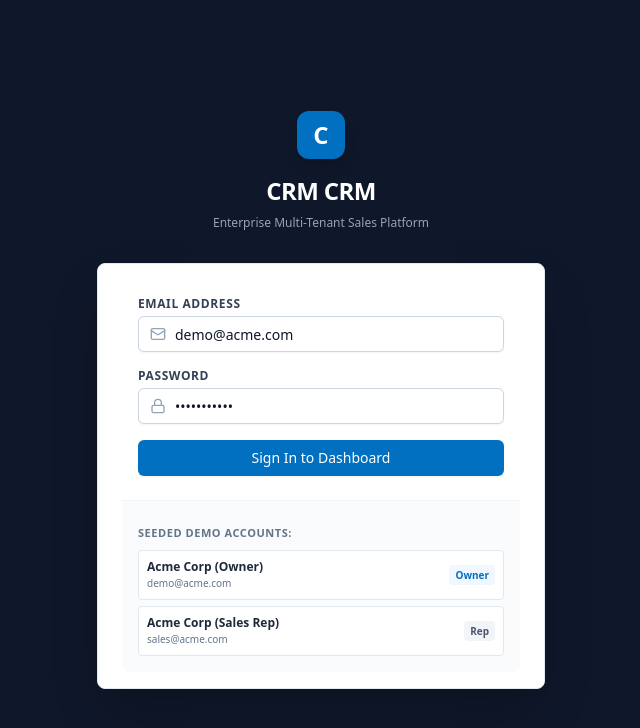
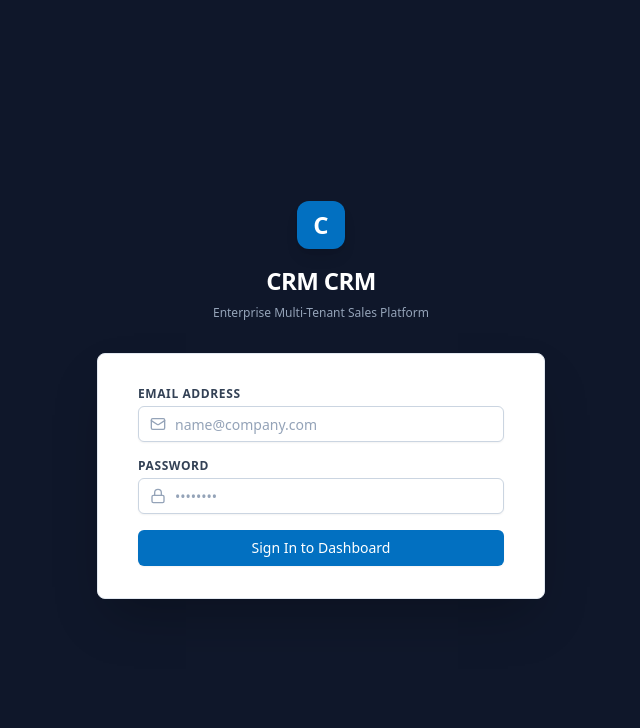
Before and after one commit to bhattiworkspace/CRM-SAAS, a Next.js app: page /login in a window 1280 px wide. Shown: the top 728 px of the page, without its empty margins (319-959 px from the left). Built offline with nearby package versions, Linux system fonts and the light colour scheme.

Commit message:
chore: Remove seeded accounts tab and auto-fill from login page

```diff
--- a/src/app/(auth)/login/page.tsx
+++ b/src/app/(auth)/login/page.tsx
@@ -9,8 +9,8 @@ import { Button } from '@/components/ui/button';
 import { Input } from '@/components/ui/input';
 
 export default function LoginPage() {
-  const [email, setEmail] = useState('demo@acme.com');
-  const [password, setPassword] = useState('password123');
+  const [email, setEmail] = useState('');
+  const [password, setPassword] = useState('');
   const [error, setError] = useState('');
   const [isLoading, setIsLoading] = useState(false);
   const router = useRouter();
@@ -99,43 +99,6 @@ export default function LoginPage() {
             </Button>
           </form>
 
-          {/* Quick Demo Credentials Box */}
-          <div className="mt-6 pt-6 border-t border-slate-100 bg-slate-50/80 -mx-4 -mb-4 p-4 rounded-b-lg">
-            <p className="text-[11px] font-bold text-slate-500 uppercase tracking-wider mb-2">
-              Seeded Demo Accounts:
-            </p>
-            <div className="space-y-1.5 text-xs">
-              <button
-                type="button"
-                onClick={() => {
-                  setEmail('demo@acme.com');
-                  setPassword('password123');
-                }}
-                className="w-full text-left p-2 rounded bg-white border border-slate-200 hover:border-brand-300 transition-colors flex justify-between items-center"
-              >
-                <div>
-                  <span className="font-semibold text-slate-800">Acme Corp (Owner)</span>
-                  <span className="block text-[10px] text-slate-500">demo@acme.com</span>
-                </div>
-                <span className="text-[10px] font-bold text-brand-600 bg-brand-50 px-1.5 py-0.5 rounded">Owner</span>
-              </button>
-
-              <button
-                type="button"
-                onClick={() => {
-                  setEmail('sales@acme.com');
-                  setPassword('password123');
-                }}
-                className="w-full text-left p-2 rounded bg-white border border-slate-200 hover:border-brand-300 transition-colors flex justify-between items-center"
-              >
-                <div>
-                  <span className="font-semibold text-slate-800">Acme Corp (Sales Rep)</span>
-                  <span className="block text-[10px] text-slate-500">sales@acme.com</span>
-                </div>
-                <span className="text-[10px] font-bold text-slate-600 bg-slate-100 px-1.5 py-0.5 rounded">Rep</span>
-              </button>
-            </div>
-          </div>
         </div>
       </div>
     </div>
```
Also changed, not shown: updatePasswords.ts (added, +37 -0 lines).
